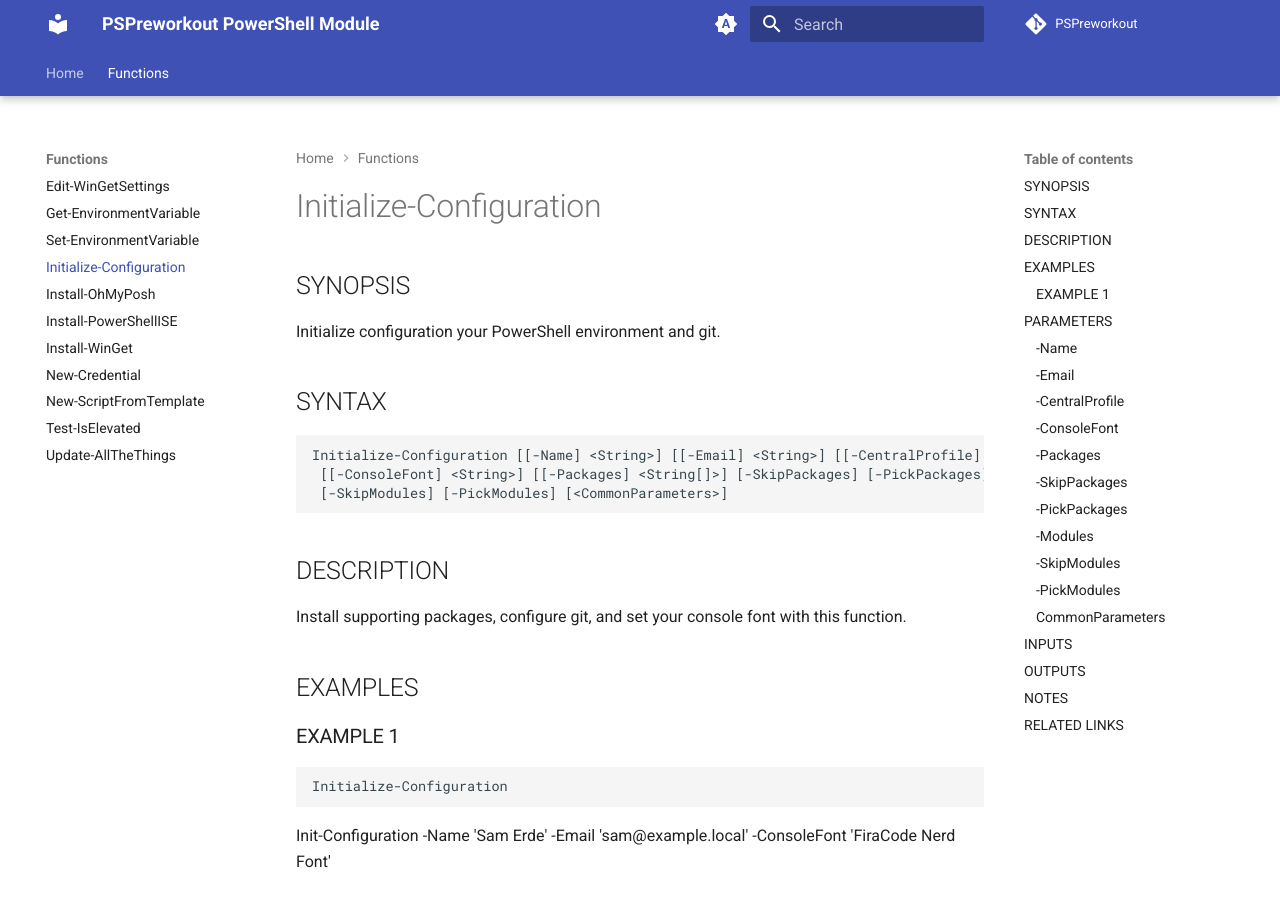
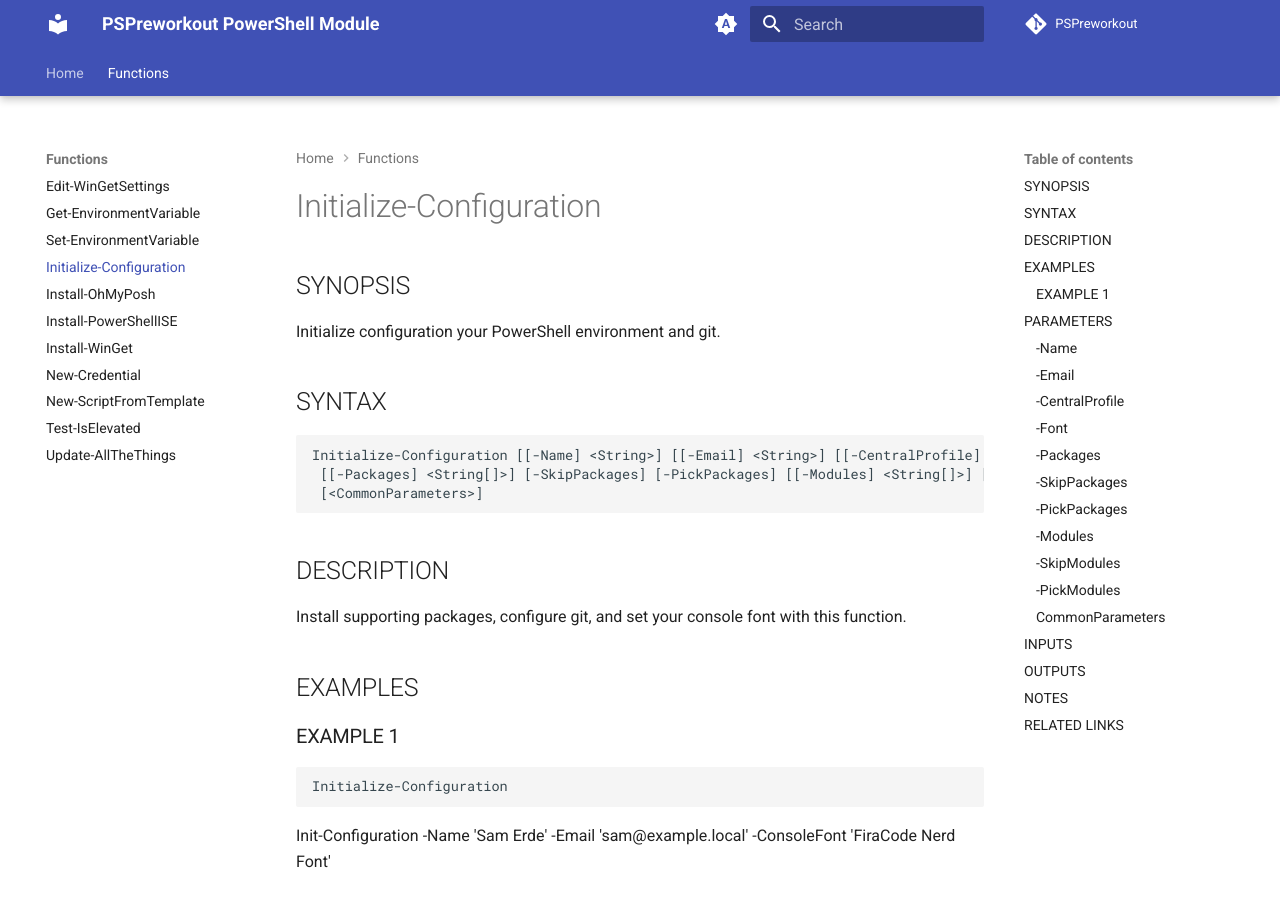
Before and after one commit to SamErde/PSPreworkout, an MkDocs documentation site: the page built from docs/Initialize-Configuration.md, in a window 1280 px wide and 900 px high. Built offline with MkDocs 1.6.1 and Material for MkDocs 9.7.7, drawn with Linux system fonts in a browser that asks for light colours; comment, search, counter and statistics services are not loaded; some of the changed text lies outside the part shown.

````diff
--- a/docs/Initialize-Configuration.md
+++ b/docs/Initialize-Configuration.md
@@ -13,9 +13,9 @@ Initialize configuration your PowerShell environment and git.
 ## SYNTAX
 
 ```
-Initialize-Configuration [[-Name] <String>] [[-Email] <String>] [[-CentralProfile] <String>]
- [[-ConsoleFont] <String>] [[-Packages] <String[]>] [-SkipPackages] [-PickPackages] [[-Modules] <String[]>]
- [-SkipModules] [-PickModules] [<CommonParameters>]
+Initialize-Configuration [[-Name] <String>] [[-Email] <String>] [[-CentralProfile] <String>] [[-Font] <String>]
+ [[-Packages] <String[]>] [-SkipPackages] [-PickPackages] [[-Modules] <String[]>] [-SkipModules] [-PickModules]
+ [<CommonParameters>]
 ```
 
 ## DESCRIPTION
@@ -77,13 +77,13 @@ Accept pipeline input: False
 Accept wildcard characters: False
 ```
 
-### -ConsoleFont
+### -Font
 The font to use for your consoles (PowerShell, Windows PowerShell, git bash, etc.)
 
 ```yaml
 Type: String
 Parameter Sets: (All)
-Aliases: Font
+Aliases:
 
 Required: False
 Position: 4
````
Also changed, not shown: docs/PSPreworkout.md (+4 -1 lines), docs/Set-ConsoleFont.md (added, +59 -0 lines), 1 other file.
